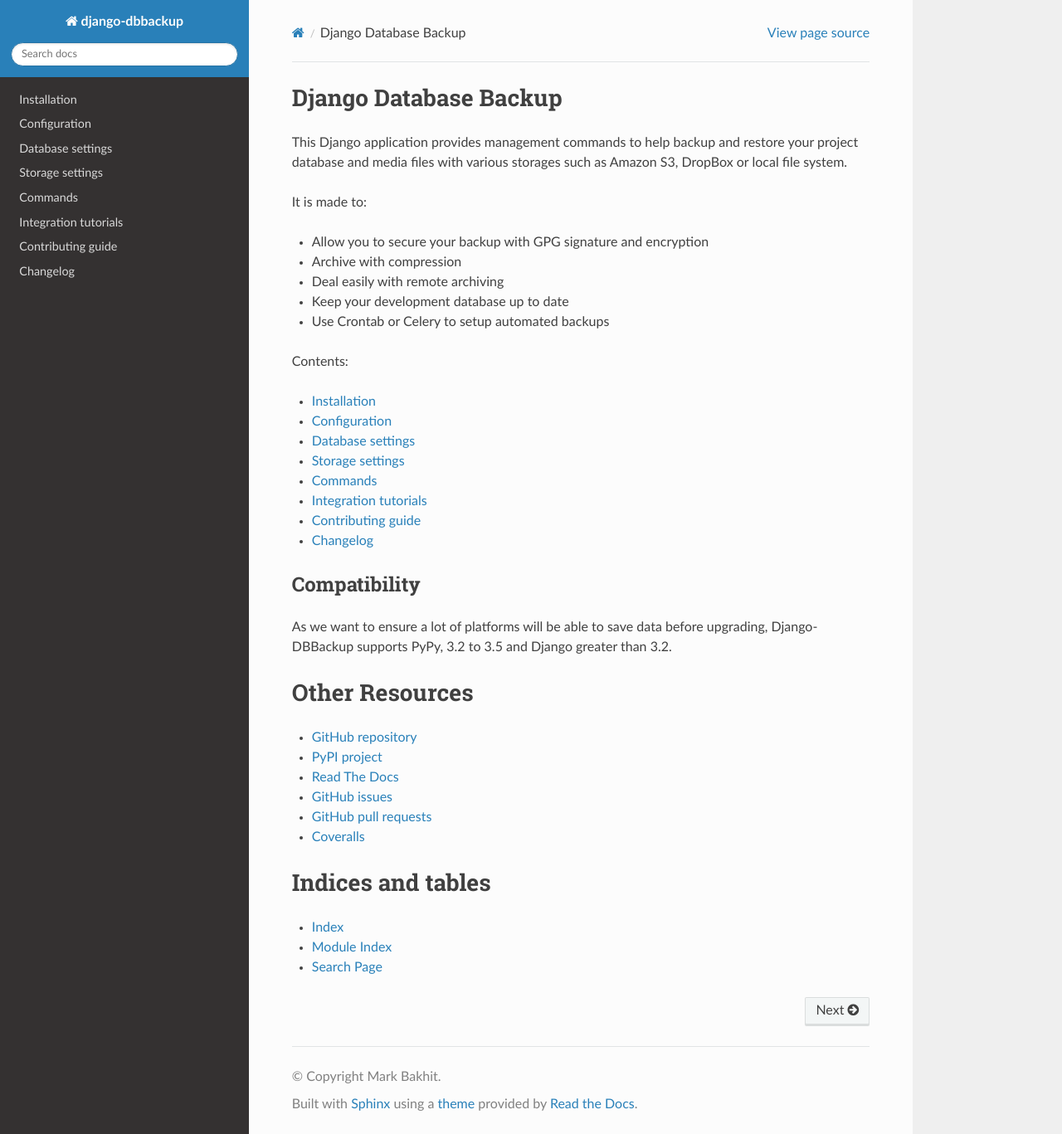
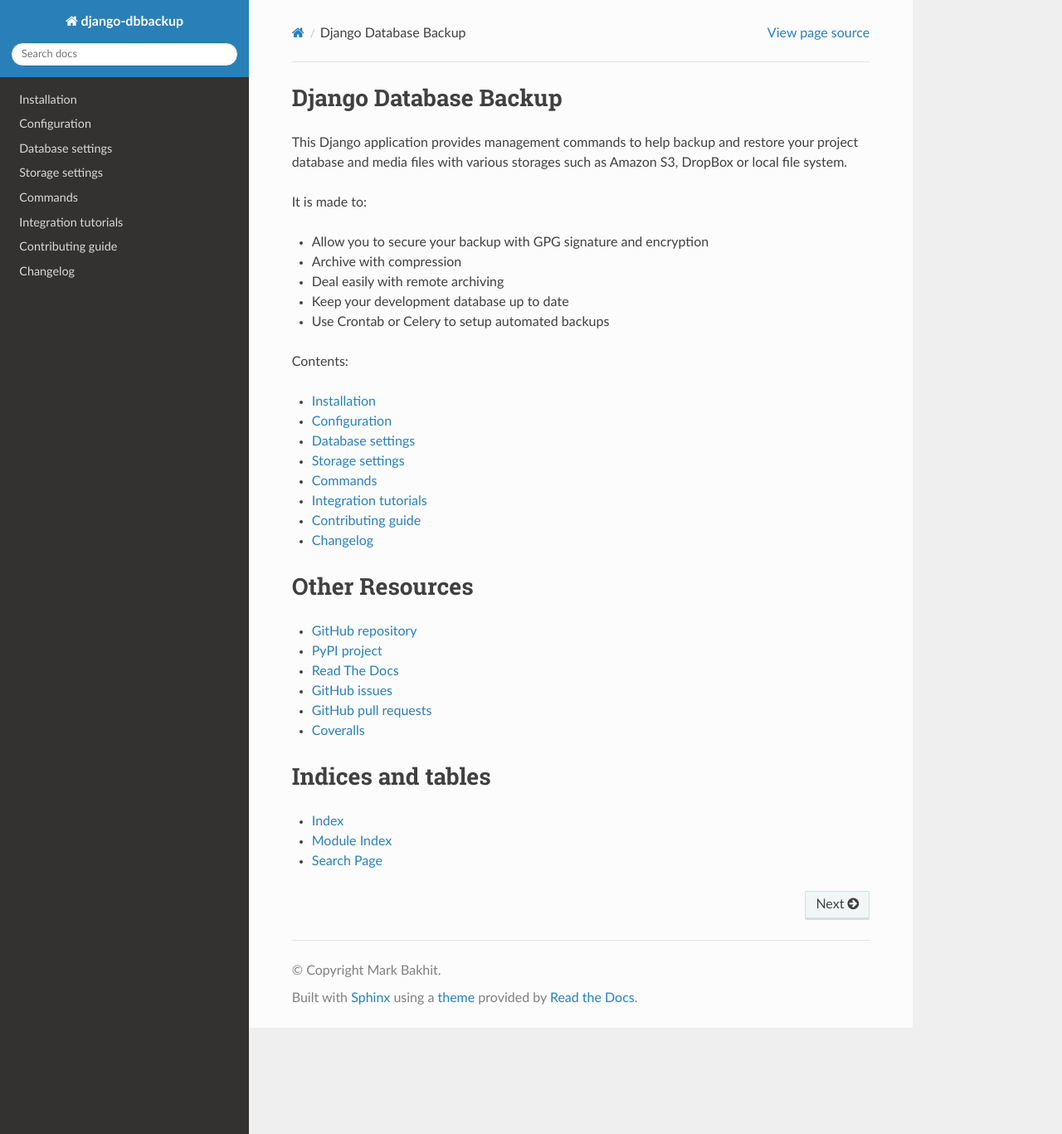
Before and after one commit to jazzband/django-dbbackup, a Sphinx documentation site: the page built from docs/index.rst, in a window 1280 px wide and 1367 px high. Shown: the whole window at 83% size. Built offline with Sphinx 7.4.7 and the Read the Docs theme 3.1.0, drawn with Linux system fonts in a browser that asks for light colours; the version number could not be read and is left out.

```diff
--- a/docs/changelog.rst
+++ b/docs/changelog.rst
@@ -7,6 +7,7 @@
 * Use environment variable for PostgreSQL password to prevent password leakage in logs/emails
 * This repository has been transferred out of Jazzband due to logistical concerns.
 * Drop support for end-of-life Python 3.7 and 3.8.
+* Drop support for end-of-life Django 3.2.
 
 4.3.0 (2025-05-09)
 ----------
--- a/docs/index.rst
+++ b/docs/index.rst
@@ -29,13 +29,6 @@
    contributing
    changelog
 
-Compatibility
--------------
-
-As we want to ensure a lot of platforms will be able to save data before
-upgrading, Django-DBBackup supports PyPy, 3.2 to 3.5 and Django
-greater than 3.2.
-
 Other Resources
 ===============
 
--- a/requirements.txt
+++ b/requirements.txt
@@ -1,2 +1,2 @@
-django>=3.2
+django>=4.2
 pytz
--- a/setup.py
+++ b/setup.py
@@ -50,7 +50,6 @@
         "Development Status :: 5 - Production/Stable",
         "Environment :: Web Environment",
         "Environment :: Console",
-        "Framework :: Django :: 3.2",
         "Framework :: Django :: 4.2",
         "Framework :: Django :: 5.0",
         "Framework :: Django :: 5.1",
```
Also changed, not shown: 1 other file.
